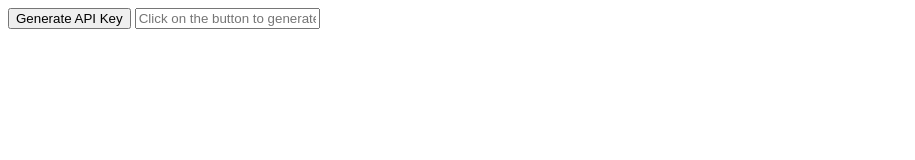
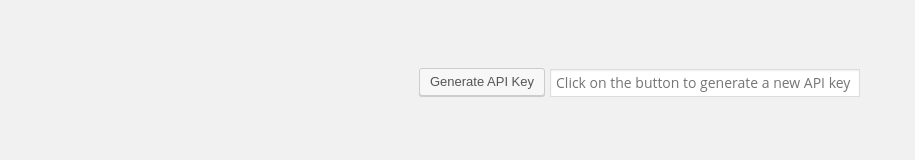
Before and after one commit to therme/therme.github.io, a plain HTML site: page index.html in a window 1280 px wide. Shown: the whole page, without its empty margins (0-915 px from the left). Drawn offline with Linux system fonts and the light colour scheme.

Commit message:
Update index.html

```diff
--- a/index.html
+++ b/index.html
@@ -1,3 +1,4 @@
+<link type="text/css" rel="stylesheet" href="index.css" />
 <div class="wrapper">
 
   <button class="form-control" id="keygen">Generate API Key</button>
```
